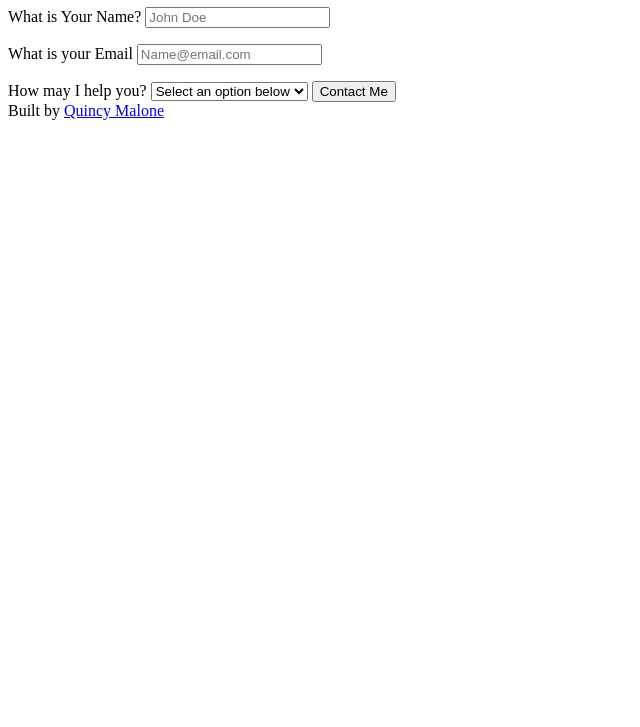
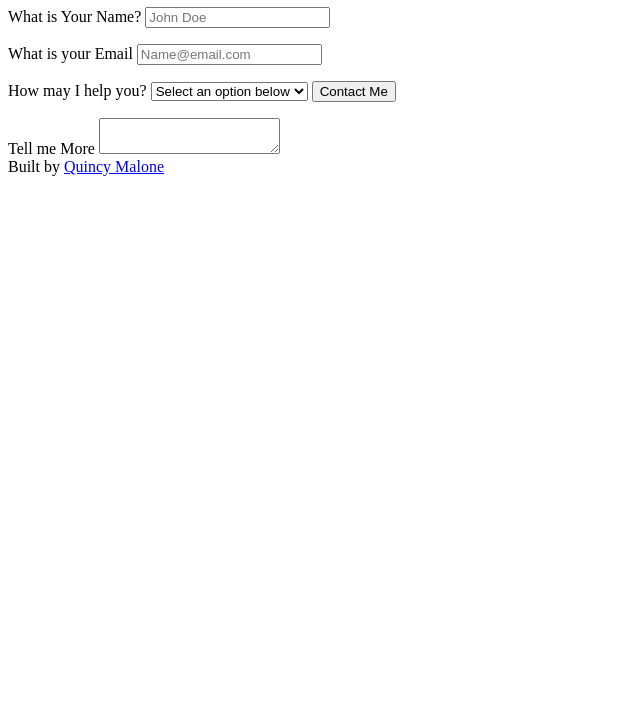
Before and after one commit to Zephyr1011/Forms_Febuary_8th, a plain HTML site: page index.html in a window 1280 px wide. Shown: the part 73-800 px from the top of the page, without its empty margins (0-640 px from the left). Drawn offline with Linux system fonts and the light colour scheme.

Commit message:
added message box

```diff
--- a/index.html
+++ b/index.html
@@ -28,8 +28,13 @@
                 <option value="Coding Lessons">Teach me to Code</option>
                 <option value="Modeling Assistance">Teach me Blender</option>
             </select>
+            <input type="submit" value="Contact Me">
+            <p></p>
+            <label for="yourMessage">
+                Tell me More
+            </label>
+            <textarea id = yourMessage></textarea>
 
-            <input type="submit" value="Contact Me">
 
         </form>
 
```
